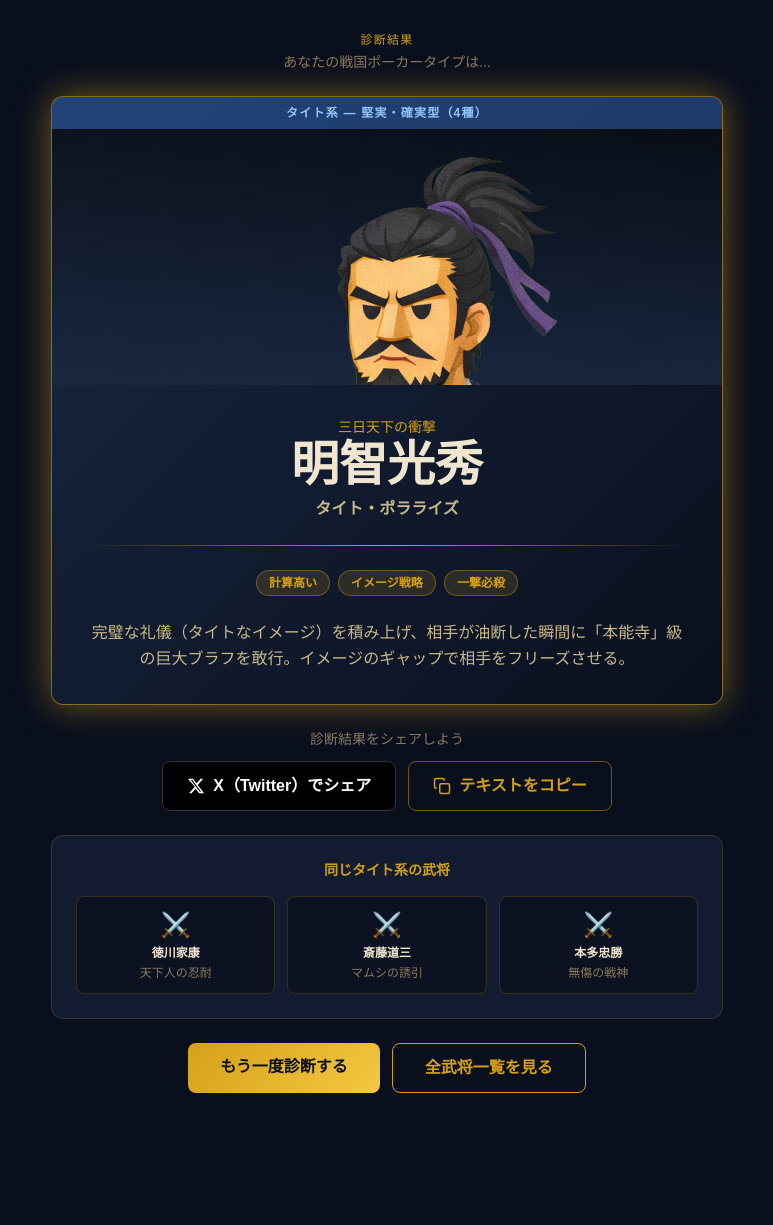
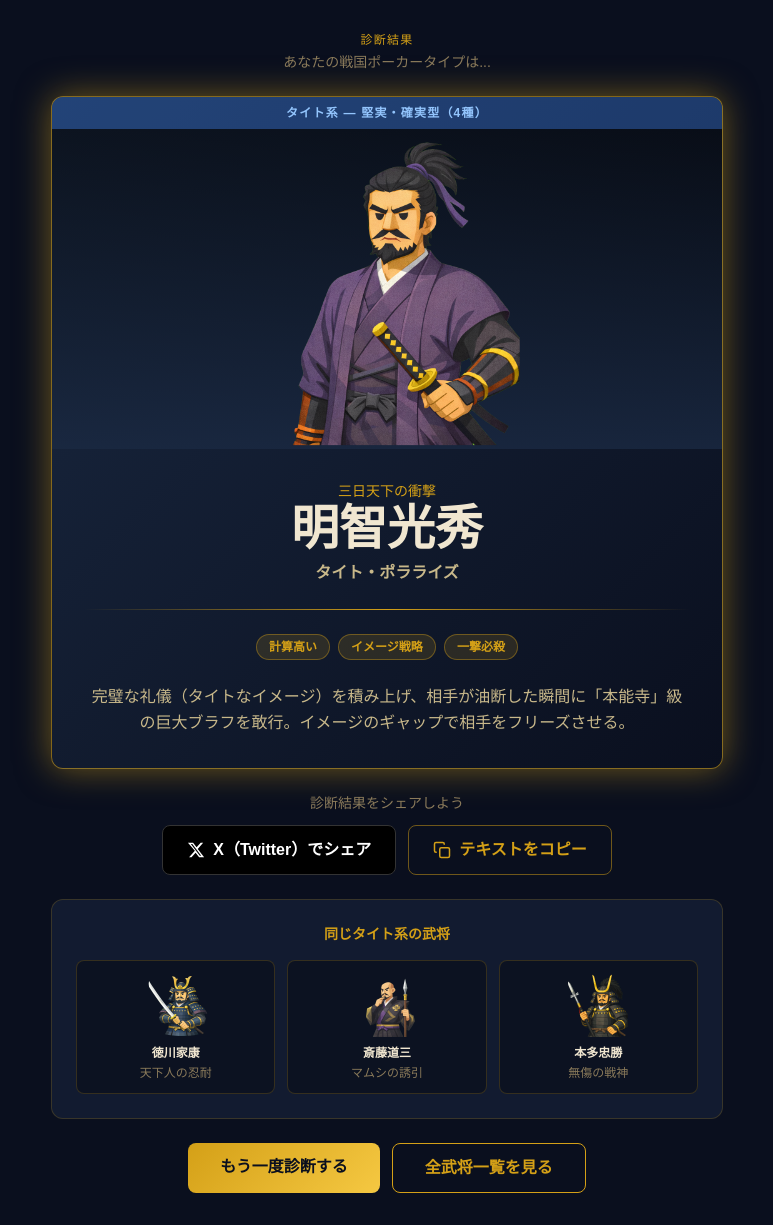
Before and after one commit to kaiamucun/SNGK, a Next.js app: page /result/akechi in a window 1280 px wide. Shown: the whole page, without its empty margins (253-1026 px from the left). Before the commit the page ends 1125 px from the top, so only its background shows below. Built offline with nearby package versions, Linux system fonts and the light colour scheme.

Commit message:
Fix result page: show full body image and add images to same-category section
- object-containで全身表示に変更、高さも拡大
- 同カテゴリ武将カードに画像を追加

Co-Authored-By: Claude Sonnet 4.6 <noreply@anthropic.com>

```diff
--- a/src/app/result/[id]/page.tsx
+++ b/src/app/result/[id]/page.tsx
@@ -87,7 +87,7 @@ export default async function ResultPage({ params }: Props) {
 
           {/* 武将画像エリア */}
           <div
-            className="w-full h-48 sm:h-64 relative flex items-center justify-center overflow-hidden"
+            className="w-full h-64 sm:h-80 relative flex items-center justify-center overflow-hidden"
             style={{ background: 'linear-gradient(180deg, rgba(0,0,0,0.5), rgba(26,41,66,0.8))' }}
           >
             {warlord.imagePath ? (
@@ -95,7 +95,7 @@ export default async function ResultPage({ params }: Props) {
                 src={warlord.imagePath}
                 alt={warlord.name}
                 fill
-                className="object-cover object-top"
+                className="object-contain"
               />
             ) : (
               <span className="text-8xl opacity-40">⚔️</span>
@@ -174,7 +174,13 @@ export default async function ResultPage({ params }: Props) {
                   border: '1px solid rgba(212,160,23,0.2)',
                 }}
               >
-                <div className="text-2xl mb-1">⚔️</div>
+                <div className="w-full h-16 relative mb-2 overflow-hidden rounded">
+                  {w.imagePath ? (
+                    <Image src={w.imagePath} alt={w.name} fill className="object-contain" />
+                  ) : (
+                    <span className="w-full h-full flex items-center justify-center text-2xl">⚔️</span>
+                  )}
+                </div>
                 <p className="text-xs font-bold" style={{ color: '#f0e6d0' }}>
                   {w.name}
                 </p>
```
